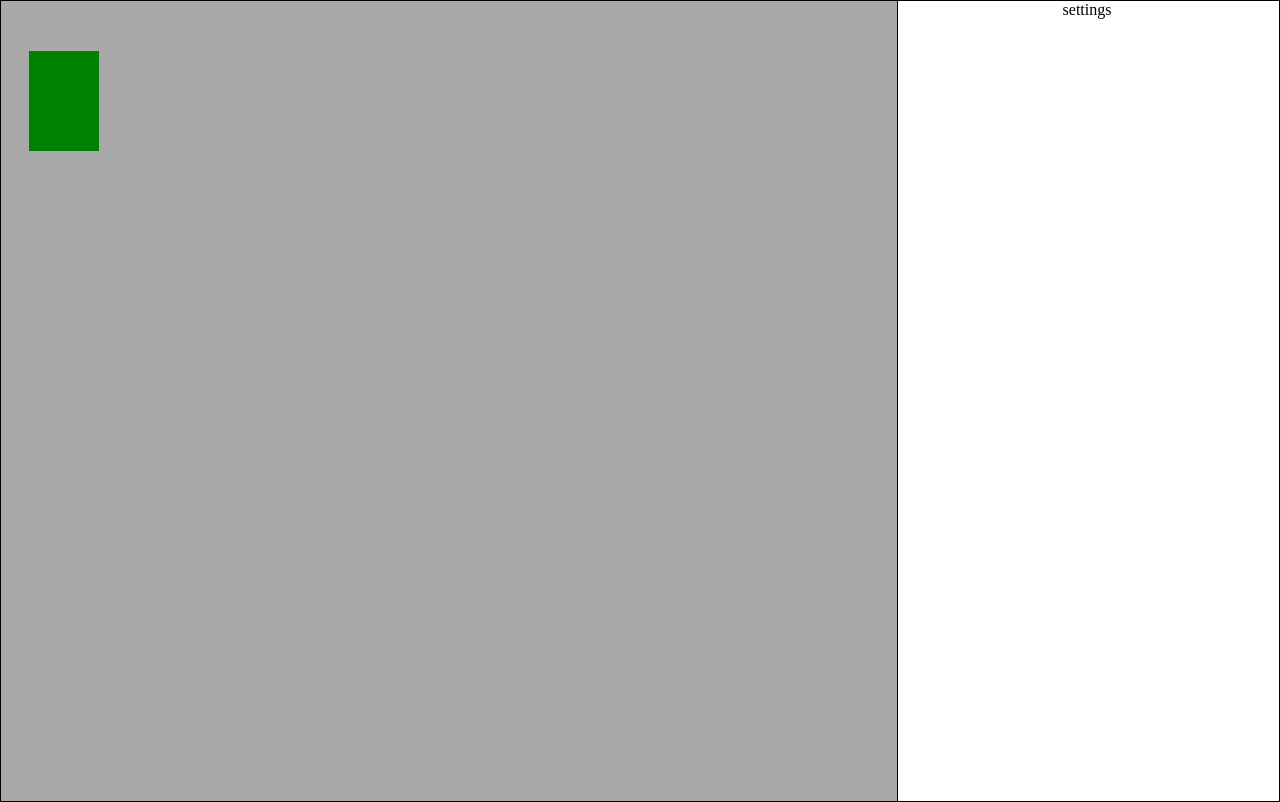
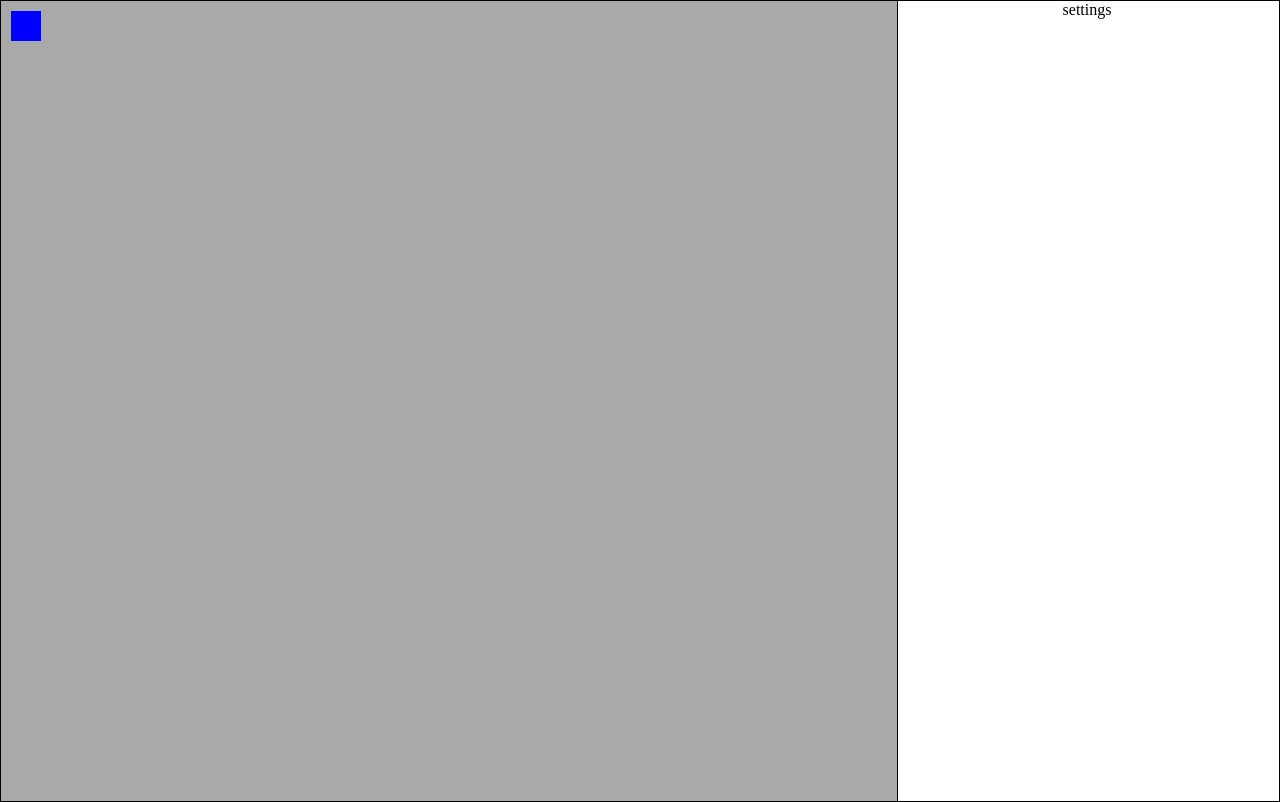
Before and after one commit to KeithChasen/canvas-learning, a plain HTML site: page index.html in a window 1280 px wide. Drawn offline with Linux system fonts and the light colour scheme.

Commit message:
basic hero class / fixed resize canvas issue

```diff
--- /dev/null
+++ b/Hero.js
@@ -0,0 +1,11 @@
+class Hero {
+    constructor(x, y) {
+        this.x = x;
+        this.y = y;
+    }
+
+    draw(ctx) {
+        ctx.fillStyle = 'blue';
+        ctx.fillRect(this.x, this.y, 30, 30);
+    }
+}
--- a/index.html
+++ b/index.html
@@ -10,6 +10,7 @@
     settings
 </div>
 <canvas id="canvas"></canvas>
+<script src="Hero.js"></script>
 <script src="main.js"></script>
 </body>
 </html>
--- a/main.js
+++ b/main.js
@@ -1,22 +1,33 @@
 const canvas = document.getElementById('canvas');
 const ctx = canvas.getContext('2d');
 
-canvas.width = window.innerWidth;
+canvas.width = window.innerWidth * .7;
 canvas.height = window.innerHeight;
 
 ctx.clearRect(0, 0, canvas.width, canvas.height);
 
-ctx.fillStyle = 'green';
-ctx.fillRect(40, 50, 100, 100);
-ctx.save();
-ctx.translate(150, 150);
-
 const coordinate = { x: 0, y: 0 };
 
-document.onmousemove = e => keyCallback(e);
-
-const keyCallback = e => {
+document.onmousemove = e => {
     coordinate.x = e.clientX;
     coordinate.y = e.clientY;
-    console.log(coordinate, 'coordinate')
+};
+
+addEventListener('resize', function () {
+    canvas.width = window.innerWidth * .7;
+    canvas.height = window.innerHeight;
+});
+
+let hero = null;
+function init() {
+    hero = new Hero(10, 10)
 }
+
+function animate() {
+    requestAnimationFrame(animate);
+
+    hero.draw(ctx);
+}
+
+init();
+animate();
```
